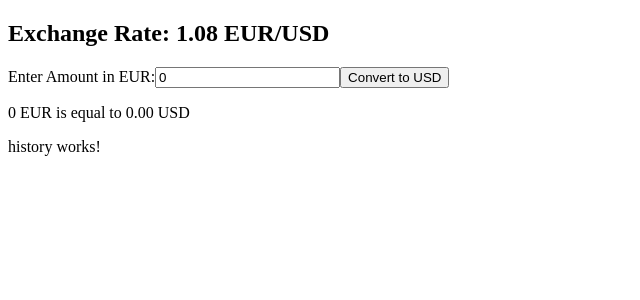
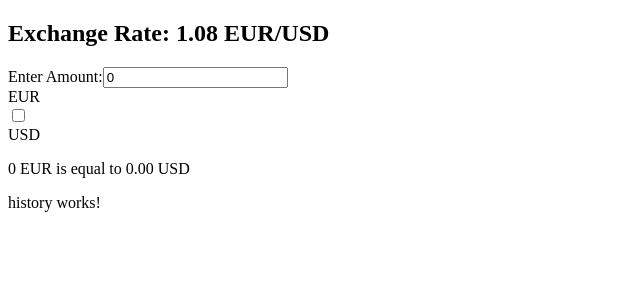
Before and after one commit to 0mounach0/AngCurrencyConverter, an Angular app: page / in a window 1280 px wide. Shown: the top 300 px of the page, without its empty margins (0-640 px from the left). Built offline with nearby package versions, Linux system fonts and the light colour scheme.

Commit message:
feat: Ajout d'un commutateur pour alterner entre la saisie en EUR et USD, affichant la conversion correspondante et améliorant l'expérience utilisateur.

```diff
--- a/src/app/app.component.ts
+++ b/src/app/app.component.ts
@@ -1,4 +1,9 @@
 import { Component } from '@angular/core';
+
+export enum Currency {
+  EUR = 'EUR',
+  USD = 'USD'
+}
 
 @Component({
   selector: 'app-root',
@@ -6,5 +11,5 @@ import { Component } from '@angular/core';
   styleUrls: ['./app.component.scss']
 })
 export class AppComponent {
-  title = 'AngCurrencyConverter';
+
 }
--- a/src/app/app.module.ts
+++ b/src/app/app.module.ts
@@ -6,12 +6,14 @@ import { ExchangeComponent } from './components/exchange/exchange.component';
 import { HistoryComponent } from './components/history/history.component';
 import { ExchangeRateService } from './services/exchange-rate.service';
 import { FormsModule } from '@angular/forms';
+import { CurrencySwitchDirective } from './directives/currency-switch.directive';
 
 @NgModule({
   declarations: [
     AppComponent,
     ExchangeComponent,
-    HistoryComponent
+    HistoryComponent,
+    CurrencySwitchDirective
   ],
   imports: [
     BrowserModule,
--- a/src/app/components/exchange/exchange.component.html
+++ b/src/app/components/exchange/exchange.component.html
@@ -1,12 +1,34 @@
 <div class="exchange-container">
     <h1>Exchange Rate: {{ exchangeRate.toFixed(2) }} EUR/USD</h1>
 
-    <div>
+    <!-- <div>
         <label for="eurAmount">Enter Amount in EUR:</label>
         <input id="eurAmount" type="number" [(ngModel)]="eurAmount">
         <button (click)="convertToUSD()">Convert to USD</button>
     </div>
     <div *ngIf="usdAmount !== null">
         <p>{{ eurAmount }} EUR is equal to {{ usdAmount.toFixed(2) }} USD</p>
+    </div> -->
+
+    <div>
+        <label for="amount">Enter Amount:</label>
+        <input id="amount" type="number" [(ngModel)]="amount" (change)="convertCurrency()">
+
+        <div>
+            <span>{{ Currency.EUR }}</span>
+
+            <div class="switch-container">
+            <label class="switch">
+                <input type="checkbox" appCurrencySwitch (currencyChanged)="toggleCurrency($event)">
+                <span class="slider round"></span>
+            </label>
+            </div>
+
+            <span>{{ Currency.USD }}</span>
+        </div>
+
+    </div>
+    <div *ngIf="convertedAmount !== null">
+    <p>{{ amount }} {{ currencyFrom }} is equal to {{ convertedAmount.toFixed(2) }} {{ currencyTo }}</p>
     </div>
 </div>
--- a/src/app/components/exchange/exchange.component.ts
+++ b/src/app/components/exchange/exchange.component.ts
@@ -1,4 +1,5 @@
 import { Component, OnInit } from '@angular/core';
+import { Currency } from 'src/app/app.component';
 import { ExchangeRateService } from 'src/app/services/exchange-rate.service';
 
 @Component({
@@ -8,24 +9,52 @@ import { ExchangeRateService } from 'src/app/services/exchange-rate.service';
 })
 export class ExchangeComponent implements OnInit {
   public exchangeRate: number = 0;
+  /* // previous questions
   public eurAmount: number = 0;
   public usdAmount: number | null = null;
+  */
+  public Currency = Currency;
+  public amount: number = 0;
+  public currencyFrom: Currency = Currency.EUR;
+  public currencyTo: Currency = Currency.USD;
+  public convertedAmount: number | null = null;
 
   constructor(private exchangeRateService: ExchangeRateService) {}
 
   ngOnInit() {
     this.exchangeRate = this.exchangeRateService.currentExchangeRate;
+
     setInterval(() => {
       this.exchangeRateService.updateExchangeRate();
       this.exchangeRate = this.exchangeRateService.currentExchangeRate;
+      this.convertCurrency();
+
+      /* // previous questions
       if (this.eurAmount !== null) {
         this.usdAmount = this.eurAmount * this.exchangeRateService.currentExchangeRate;
-      }
+      } */
     }, 3000);
   }
 
-  public convertToUSD() {
+  /* / previous questions
+    public convertToUSD() {
     this.usdAmount = this.eurAmount * this.exchangeRateService.currentExchangeRate;
+  } */
+
+  public toggleCurrency(isEurEntry: boolean) {
+    this.currencyFrom = isEurEntry ? Currency.EUR : Currency.USD;
+    this.currencyTo = isEurEntry ? Currency.USD : Currency.EUR;
+    this.convertCurrency();
+  }
+
+  public convertCurrency() {
+    if (this.amount !== null) {
+      if (this.currencyFrom === Currency.EUR) {
+        this.convertedAmount = this.amount * this.exchangeRateService.currentExchangeRate;
+      } else {
+        this.convertedAmount = this.amount / this.exchangeRateService.currentExchangeRate;
+      }
+    }
   }
 
 }
--- /dev/null
+++ b/src/app/directives/currency-switch.directive.ts
@@ -0,0 +1,16 @@
+import { Directive, Output, HostBinding, EventEmitter, HostListener } from '@angular/core';
+
+@Directive({
+  selector: '[appCurrencySwitch]'
+})
+export class CurrencySwitchDirective {
+  @Output() currencyChanged = new EventEmitter<boolean>();
+  @HostBinding('class') class = 'switch';
+  isChecked: boolean = true;
+
+  @HostListener('click') toggleSwitch() {
+    this.isChecked = !this.isChecked;
+    this.currencyChanged.emit(this.isChecked);
+  }
+
+}
```
Also changed, not shown: 1 other file (tests, documents, lock files or other folders).
